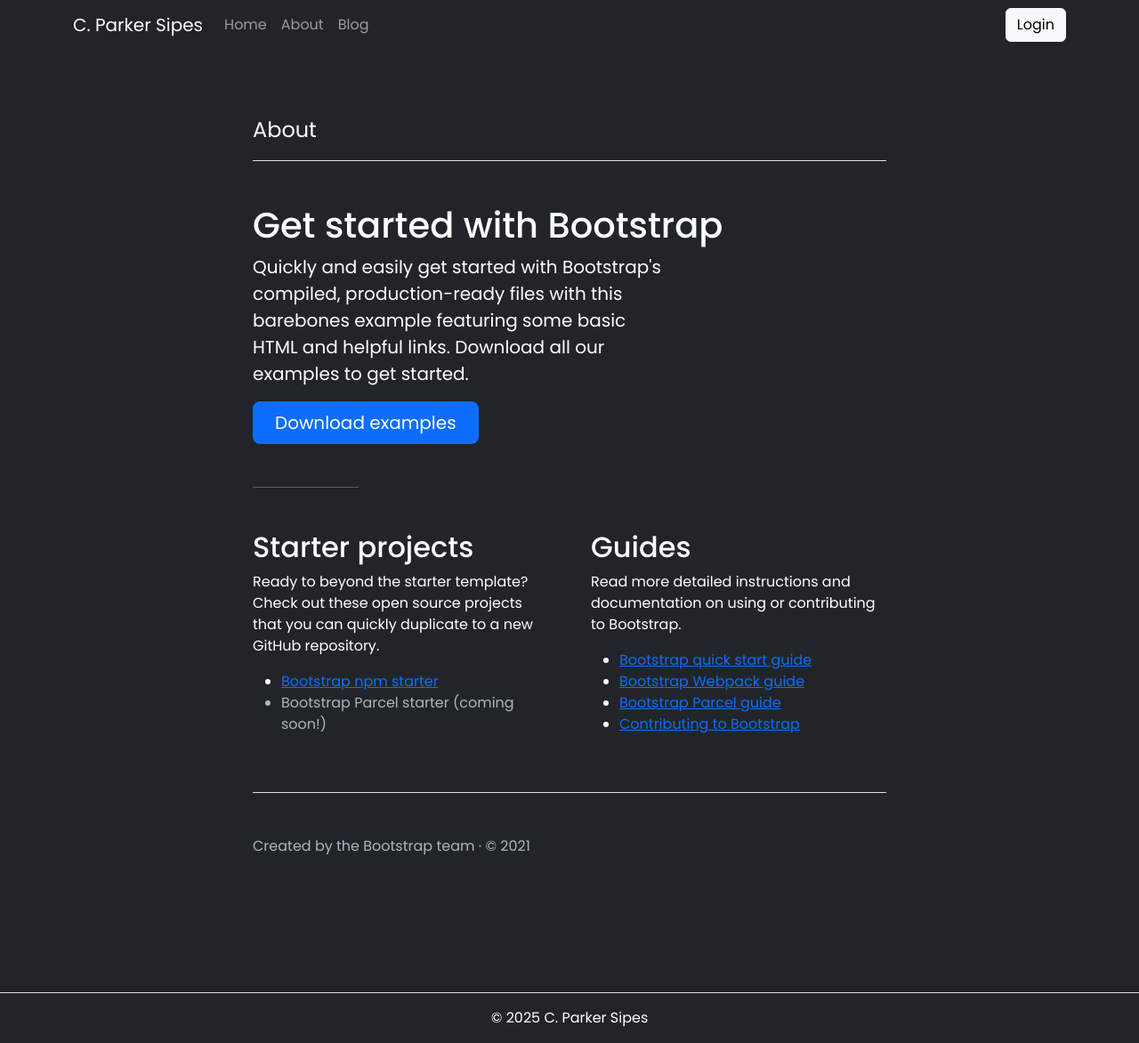
After one commit to parkersipes/personal-blog-django, a Django app: page /about/ in a window 1280 px wide. The commit adds this page. Shown: the whole page at 89% size. Run offline with Django 5.2, Linux system fonts and the light colour scheme; some libraries are stand-ins or nearby versions.

Commit message:
added an about page template

```diff
--- a/DjangoBlogProject/urls.py
+++ b/DjangoBlogProject/urls.py
@@ -25,6 +25,7 @@ from django.views.generic import TemplateView
 urlpatterns = [
 
     path('admin/', admin.site.urls),
+    path('about/', TemplateView.as_view(template_name='blog/about.html'), name='about'),
     path('', TemplateView.as_view(template_name='blog/home.html'), name='home'),
     path('blog/', include('blog.urls', namespace='blog')),
     path('login/', auth_views.LoginView.as_view(template_name='registration/login.html'), name='login'),
--- /dev/null
+++ b/blog/templates/blog/about.html
@@ -0,0 +1,47 @@
+{% extends 'base.html' %}
+
+{% block content %}
+<div class="col-lg-8 mx-auto p-3 py-md-5">
+  <header class="d-flex align-items-center pb-3 mb-5 border-bottom">
+    <a href="/" class="d-flex align-items-center text-dark text-decoration-none">
+      <span class="fs-4 text-white">About</span>
+    </a>
+  </header>
+
+  <main>
+    <h1>Get started with Bootstrap</h1>
+    <p class="fs-5 col-md-8">Quickly and easily get started with Bootstrap's compiled, production-ready files with this barebones example featuring some basic HTML and helpful links. Download all our examples to get started.</p>
+
+    <div class="mb-5">
+      <a href="/docs/5.0/examples/" class="btn btn-primary btn-lg px-4">Download examples</a>
+    </div>
+
+    <hr class="col-3 col-md-2 mb-5">
+
+    <div class="row g-5">
+      <div class="col-md-6">
+        <h2>Starter projects</h2>
+        <p>Ready to beyond the starter template? Check out these open source projects that you can quickly duplicate to a new GitHub repository.</p>
+        <ul class="icon-list">
+          <li><a href="https://github.com/twbs/bootstrap-npm-starter" rel="noopener" target="_blank">Bootstrap npm starter</a></li>
+          <li class="text-muted">Bootstrap Parcel starter (coming soon!)</li>
+        </ul>
+      </div>
+
+      <div class="col-md-6">
+        <h2>Guides</h2>
+        <p>Read more detailed instructions and documentation on using or contributing to Bootstrap.</p>
+        <ul class="icon-list">
+          <li><a href="/docs/5.0/getting-started/introduction/">Bootstrap quick start guide</a></li>
+          <li><a href="/docs/5.0/getting-started/webpack/">Bootstrap Webpack guide</a></li>
+          <li><a href="/docs/5.0/getting-started/parcel/">Bootstrap Parcel guide</a></li>
+          <li><a href="/docs/5.0/getting-started/build-tools/">Contributing to Bootstrap</a></li>
+        </ul>
+      </div>
+    </div>
+  </main>
+  <footer class="pt-5 my-5 text-muted border-top">
+    Created by the Bootstrap team &middot; &copy; 2021
+  </footer>
+</div>
+{% endblock %}
--- a/blog/templates/blog/post_confirm_delete.html
+++ b/blog/templates/blog/post_confirm_delete.html
@@ -13,9 +13,9 @@
                         </svg>
                     </div>
 
-                    <h3 class="mb-4">Delete Post</h3>
+                    <h3 class="mb-4 text-white">Delete Post</h3>
                     <p class="text-muted mb-4">
-                        Are you sure you want to delete "{{ object.title }}"?<br>
+                        Are you sure you want to delete: <br><span ><strong>"{{ object.title }}"</strong></span>?<br>
                         This action cannot be undone.
                     </p>
 
--- a/templates/base.html
+++ b/templates/base.html
@@ -26,6 +26,9 @@
                 <ul class="navbar-nav me-auto">
                     <li class="nav-item">
                         <a class="nav-link" href="{% url 'home' %}">Home</a>
+                    </li>
+                    <li class="nav-item">
+                        <a class="nav-link" href="{% url 'about' %}">About</a>
                     </li>
                     <li class="nav-item">
                         <a class="nav-link" href="{% url 'blog:post_list' %}">Blog</a>
```
Also changed, not shown: 2 other files.
